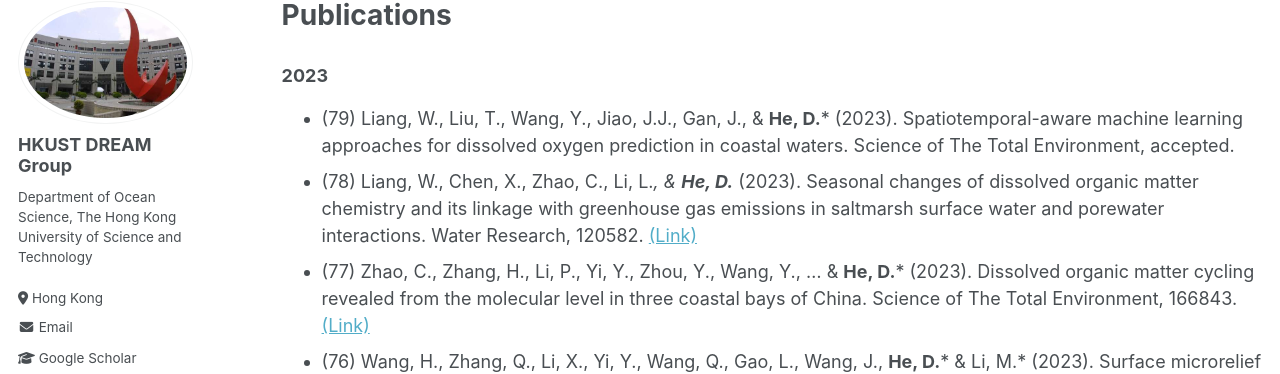
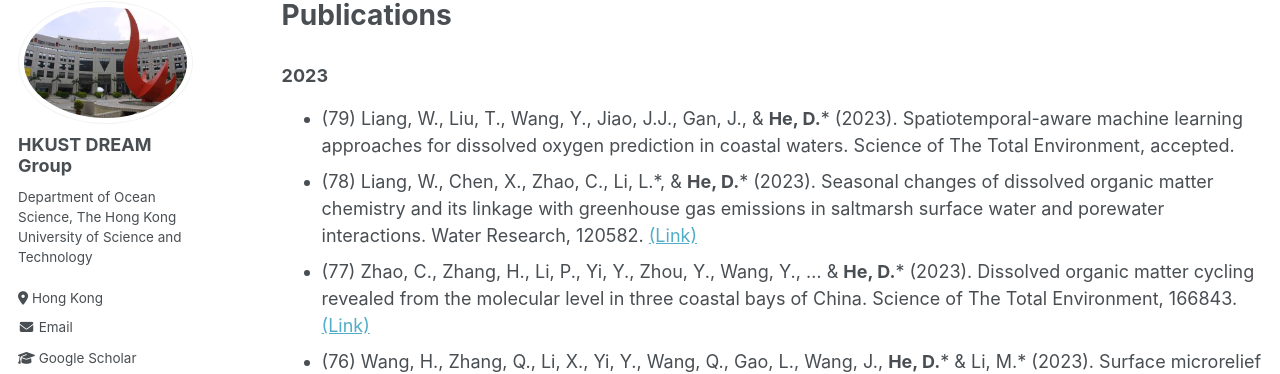
Before and after one commit to hkustDingHe/hkustDingHe.github.io, a Jekyll site: the page built from _pages/publications.md, in a window 1280 px wide and 900 px high. Shown: the part 117-491 px from the top of the window. Built offline with Jekyll 4.4.1, drawn with Linux system fonts in a browser that asks for light colours; some web fonts are replaced.

```diff
--- a/_pages/publications.md
+++ b/_pages/publications.md
@@ -9,7 +9,7 @@ author_profile: true
 
 ### 2023
 - (79) Liang, W., Liu, T., Wang, Y., Jiao, J.J., Gan, J., & **He, D.*** (2023). Spatiotemporal-aware machine learning approaches for dissolved oxygen prediction in coastal waters. Science of The Total Environment, accepted.
-- (78) Liang, W., Chen, X., Zhao, C., Li, L.*, & **He, D.*** (2023). Seasonal changes of dissolved organic matter chemistry and its linkage with greenhouse gas emissions in saltmarsh surface water and porewater interactions. Water Research, 120582. [(Link)](https://www.sciencedirect.com/science/article/pii/S0043135423010229)
+- (78) Liang, W., Chen, X., Zhao, C., Li, L.\*, & **He, D.*** (2023). Seasonal changes of dissolved organic matter chemistry and its linkage with greenhouse gas emissions in saltmarsh surface water and porewater interactions. Water Research, 120582. [(Link)](https://www.sciencedirect.com/science/article/pii/S0043135423010229)
 - (77) Zhao, C., Zhang, H., Li, P., Yi, Y., Zhou, Y., Wang, Y., … & **He, D.*** (2023). Dissolved organic matter cycling revealed from the molecular level in three coastal bays of China. Science of The Total Environment, 166843. [(Link)](https://www.sciencedirect.com/science/article/pii/S0048969723054682)
 - (76) Wang, H., Zhang, Q., Li, X., Yi, Y., Wang, Q., Gao, L., Wang, J., **He, D.*** & Li, M.* (2023). Surface microrelief induced by tillage management alters the pathway and composition of dissolved organic matter exports from soils to runoff during rainfall. Water Research, 120554. [(Link)](https://www.sciencedirect.com/science/article/pii/S0043135423009946)
 - (75). Yan, Z., Xin, Y.*, Zhong, X., Yi, Y., Li, P., Wang, Y., Zhou, Y., Zhou, Y., He, C., Shi, Q., **He, D.*** (2023). Dissolved organic nitrogen cycling revealed at the molecular level in the Bohai and Yellow Sea. Water Research, 120446. [(Link)](https://www.sciencedirect.com/science/article/pii/S0043135423008862.)
```
